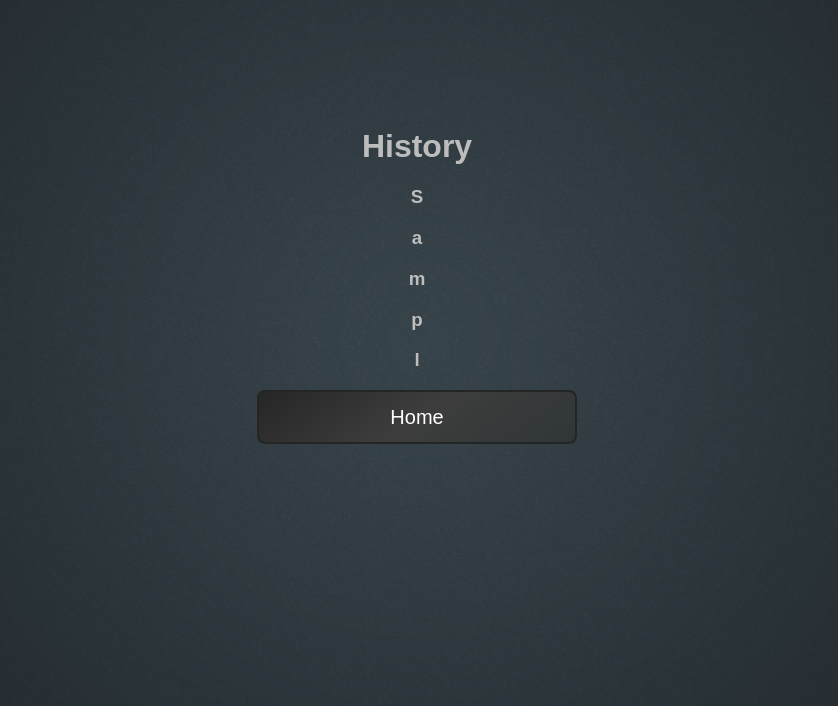
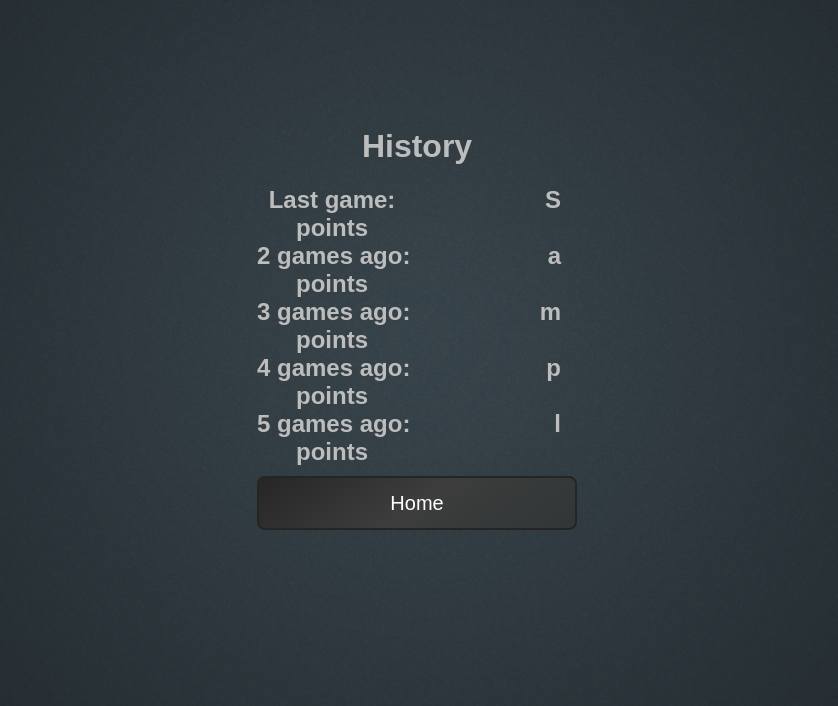
Before and after one commit to feigur/2D-shooter, a Spring app: template src/main/resources/templates/history.html in a window 1280 px wide. Shown: the top 706 px of the page, without its empty margins (223-1061 px from the left). Run offline with Thymeleaf, Linux system fonts and the light colour scheme; the template is opened without the code that fills it: most values are stand-ins (such as "Sample title", 1, 10 or a date in 2020); data that the repository does not hold is empty.

Commit message:
css work finished - abj34

```diff
--- a/src/main/java/com/Hopur26/D/shooter/Persistence/Entities/Last5Games.java
+++ b/src/main/java/com/Hopur26/D/shooter/Persistence/Entities/Last5Games.java
@@ -11,7 +11,7 @@ public class Last5Games {
     public Last5Games(){
         this.last5Games = new ArrayList<String>(5);
         for (int i = 0; i < 5; i++) {
-            last5Games.add("x-x");
+            last5Games.add("N/A");
         }
     }
 
--- a/src/main/resources/static/js/verkefni1.js
+++ b/src/main/resources/static/js/verkefni1.js
@@ -311,7 +311,7 @@ function checkTime(){
         fugl[2] = 0;
         gameOver = 1;
         uploadButton.type = "submit";
-        document.getElementById("gameover").innerHTML = "Game finish, do you want to upload result?";
+        document.getElementById("gameover").innerHTML = "Game finished, do you want to upload the results?";
     }
 }
 
--- a/src/main/resources/templates/createaccount.html
+++ b/src/main/resources/templates/createaccount.html
@@ -118,5 +118,9 @@
             <h3></h3>
             <input type="submit" value="Create" class="button-p1"/>
         </form>
+        <h3>Already have an account? Log in!</h3>
+        <form action="#" th:action="@{/login}" method="get">
+            <input type="submit" value="Login" class="button-p1"/>
+        </form>
     </body>
 </html>
--- a/src/main/resources/templates/history.html
+++ b/src/main/resources/templates/history.html
@@ -111,6 +111,19 @@
                 color: #bdbdbd;
             }
 
+            .btn_form {
+                width: 150px;
+                margin: 0 auto;
+                display: inline-block;
+                color: #bdbdbd;
+            }
+
+            .operator-buttons {
+                width:50%;
+                margin-left:25%;
+                margin-right:25%;
+            }
+
         </style>
         <script>
             //Get last5Games to work, says it is undefined
@@ -128,11 +141,31 @@
     <body>
         <h1>History</h1>
         <div id="divCheckbox">
-            <h3 th:text="${last5Games[0]}" id="takkar0" class="score"></h3>
-            <h3 th:text="${last5Games[1]}" id="takkar1" class="score"></h3>
-            <h3 th:text="${last5Games[2]}" id="takkar2" class="score"></h3>
-            <h3 th:text="${last5Games[3]}" id="takkar3" class="score"></h3>
-            <h3 th:text="${last5Games[4]}" id="takkar4" class="score"></h3>
+            <div class="operator-buttons">
+                <h2 class="btn_form" style="white-space: nowrap;">Last game: </h2>
+                <h2 th:text="${last5Games[0]}" id="takkar0" class="btn_form" style="text-align:right;"></h2>
+                <h2 class="btn_form">points</h2>
+            </div>
+            <div class="operator-buttons">
+                <h2 class="btn_form" style="white-space: nowrap;">2 games ago: </h2>
+                <h2 th:text="${last5Games[1]}" id="takkar1" class="btn_form" style="text-align:right;"></h2>
+                <h2 class="btn_form">points</h2>
+            </div>
+            <div class="operator-buttons">
+                <h2 class="btn_form" style="white-space: nowrap;">3 games ago: </h2>
+                <h2 th:text="${last5Games[2]}" id="takkar2" class="btn_form" style="text-align:right;"></h2>
+                <h2 class="btn_form">points</h2>
+            </div>
+            <div class="operator-buttons">
+                <h2 class="btn_form" style="white-space: nowrap;">4 games ago: </h2>
+                <h2 th:text="${last5Games[3]}" id="takkar3" class="btn_form" style="text-align:right;"></h2>
+                <h2 class="btn_form">points</h2>
+            </div>
+            <div class="operator-buttons">
+                <h2 class="btn_form" style="white-space: nowrap;">5 games ago: </h2>
+                <h2 th:text="${last5Games[4]}" id="takkar4" class="btn_form" style="text-align:right;"></h2>
+                <h2 class="btn_form">points</h2>
+            </div>
         </div>
         <form action="#" th:action="@{/main}" method="get">
             <input type="submit" value="Home" class="button-p1"/>
--- a/src/main/resources/templates/login.html
+++ b/src/main/resources/templates/login.html
@@ -118,5 +118,9 @@
             <h3></h3>
             <input type="submit" value="Login" class="button-p1"/>
         </form>
+        <h3>Don't have an account? Create a new one!</h3>
+        <form action="#" th:action="@{/createAccount}" method="get">
+            <input type="submit" value="Create account" class="button-p1"/>
+        </form>
     </body>
 </html>
```
Also changed, not shown: src/main/resources/templates/main.html (+18 -1 lines), src/main/resources/templates/select.html (+12 -0 lines).
